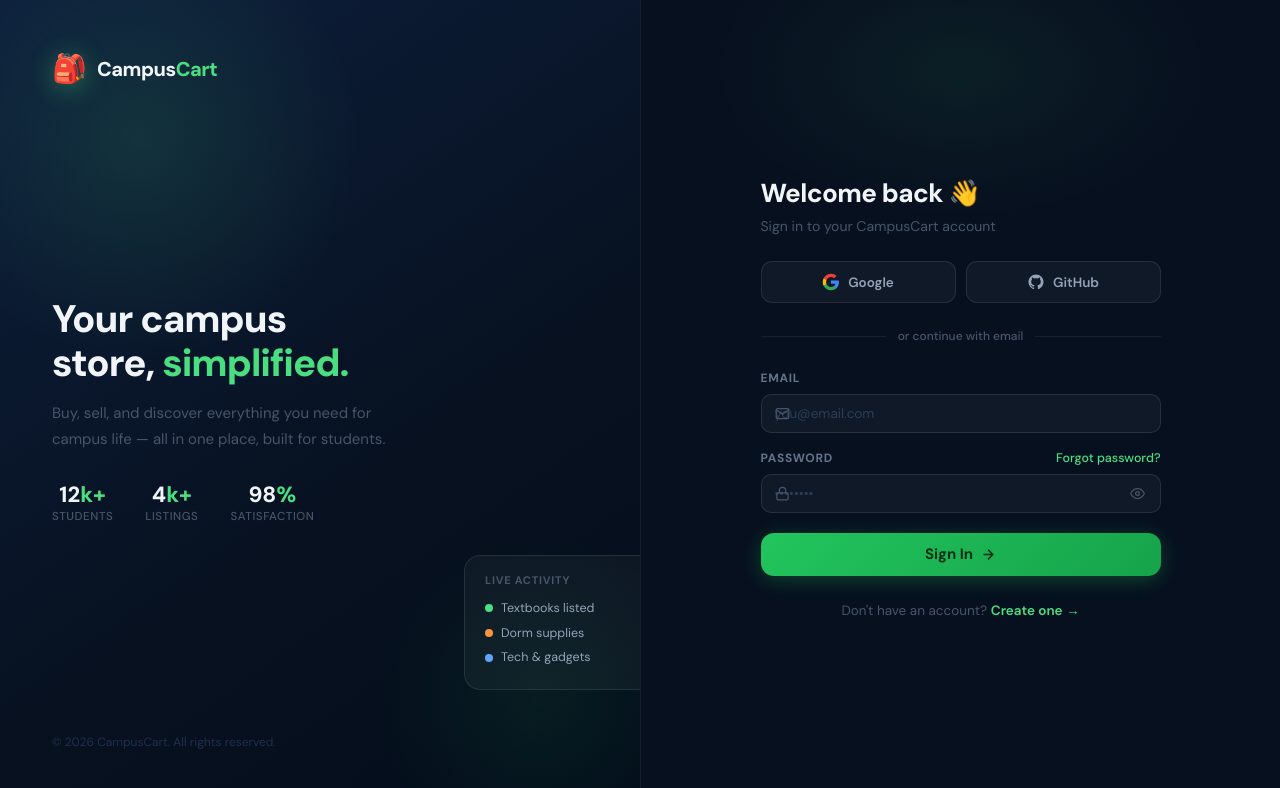
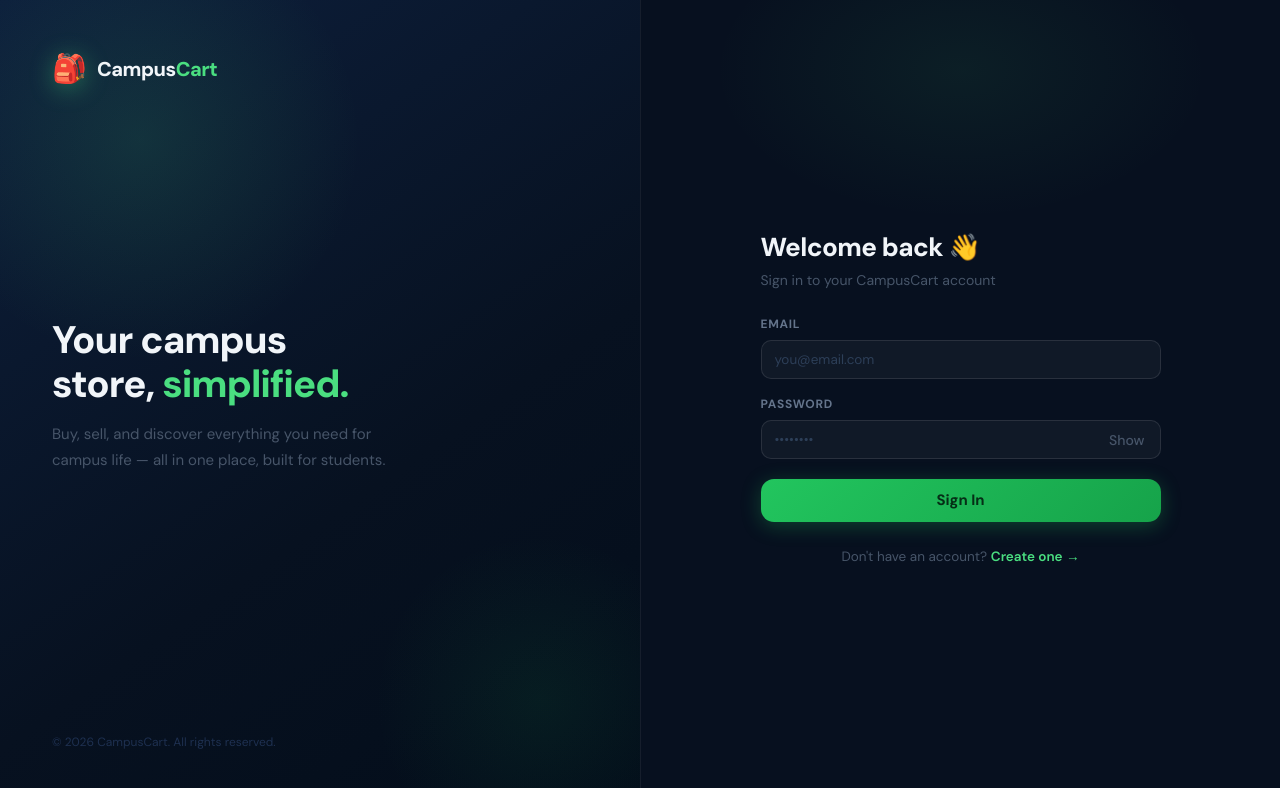
Before and after one commit to jusferjay/campuscart, a React (Vite) app: page / in a window 1280 px wide. Shown: the top 788 px of the page. Built offline with nearby package versions, Linux system fonts and the light colour scheme.

Commit message:
Update Login Page

```diff
--- a/src/pages/Login.jsx
+++ b/src/pages/Login.jsx
@@ -1,5 +1,6 @@
 import { useState } from "react";
 import { Link } from "react-router-dom";
+import { supabase } from "../supabaseClient";
 import "./Login.css";
 
 function Login({ onLogin }) {
@@ -9,7 +10,7 @@ function Login({ onLogin }) {
   const [loading, setLoading] = useState(false);
   const [error, setError] = useState("");
 
-  const handleSubmit = (e) => {
+  const handleSubmit = async (e) => {
     e.preventDefault();
     setError("");
 
@@ -19,10 +20,32 @@ function Login({ onLogin }) {
     }
 
     setLoading(true);
-    setTimeout(() => {
+
+    // LOGIN USING SUPABASE
+    const { data, error } = await supabase.auth.signInWithPassword({
+      email: email,
+      password: password,
+    });
+
+    if (error) {
+      setError(error.message);
       setLoading(false);
-      onLogin?.();
-    }, 1200);
+      return;
+    }
+
+    // GET USER PROFILE
+    const { data: profile } = await supabase
+      .from("profiles")
+      .select("*")
+      .eq("id", data.user.id)
+      .single();
+
+    console.log("User:", data.user);
+    console.log("Profile:", profile);
+
+    setLoading(false);
+
+    onLogin?.(profile);
   };
 
   return (
@@ -37,28 +60,10 @@ function Login({ onLogin }) {
 
         <div className="left-hero">
           <h1>Your campus<br/>store, <span>simplified.</span></h1>
-          <p>Buy, sell, and discover everything you need for campus life — all in one place, built for students.</p>
-          <div className="left-stats">
-            <div className="stat">
-              <span className="stat-num">12<em>k+</em></span>
-              <span className="stat-label">Students</span>
-            </div>
-            <div className="stat">
-              <span className="stat-num">4<em>k+</em></span>
-              <span className="stat-label">Listings</span>
-            </div>
-            <div className="stat">
-              <span className="stat-num">98<em>%</em></span>
-              <span className="stat-label">Satisfaction</span>
-            </div>
-          </div>
-        </div>
-
-        <div className="float-card">
-          <div className="float-card-label">Live Activity</div>
-          <div className="float-card-item"><span className="dot green" />Textbooks listed</div>
-          <div className="float-card-item"><span className="dot orange" />Dorm supplies</div>
-          <div className="float-card-item"><span className="dot blue" />Tech &amp; gadgets</div>
+          <p>
+            Buy, sell, and discover everything you need for campus life —
+            all in one place, built for students.
+          </p>
         </div>
 
         <p className="left-footer">© 2026 CampusCart. All rights reserved.</p>
@@ -78,112 +83,64 @@ function Login({ onLogin }) {
           {/* Error */}
           {error && (
             <div className="login-error">
-              <svg width="14" height="14" viewBox="0 0 24 24" fill="none" stroke="currentColor" strokeWidth="2.5" strokeLinecap="round">
-                <circle cx="12" cy="12" r="10"/><line x1="12" y1="8" x2="12" y2="12"/><line x1="12" y1="16" x2="12.01" y2="16"/>
-              </svg>
               {error}
             </div>
           )}
 
-          {/* OAuth */}
-          <div className="oauth-row">
-            <button type="button" className="oauth-btn">
-              <svg width="18" height="18" viewBox="0 0 24 24" fill="none">
-                <path d="M22.56 12.25c0-.78-.07-1.53-.2-2.25H12v4.26h5.92c-.26 1.37-1.04 2.53-2.21 3.31v2.77h3.57c2.08-1.92 3.28-4.74 3.28-8.09z" fill="#4285F4"/>
-                <path d="M12 23c2.97 0 5.46-.98 7.28-2.66l-3.57-2.77c-.98.66-2.23 1.06-3.71 1.06-2.86 0-5.29-1.93-6.16-4.53H2.18v2.84C3.99 20.53 7.7 23 12 23z" fill="#34A853"/>
-                <path d="M5.84 14.09c-.22-.66-.35-1.36-.35-2.09s.13-1.43.35-2.09V7.07H2.18C1.43 8.55 1 10.22 1 12s.43 3.45 1.18 4.93l3.66-2.84z" fill="#FBBC05"/>
-                <path d="M12 5.38c1.62 0 3.06.56 4.21 1.64l3.15-3.15C17.45 2.09 14.97 1 12 1 7.7 1 3.99 3.47 2.18 7.07l3.66 2.84c.87-2.6 3.3-4.53 6.16-4.53z" fill="#EA4335"/>
-              </svg>
-              Google
-            </button>
-            <button type="button" className="oauth-btn">
-              <svg width="18" height="18" viewBox="0 0 24 24" fill="currentColor">
-                <path d="M12 2C6.477 2 2 6.477 2 12c0 4.42 2.865 8.166 6.839 9.489.5.092.682-.217.682-.482 0-.237-.008-.866-.013-1.7-2.782.604-3.369-1.341-3.369-1.341-.454-1.155-1.11-1.462-1.11-1.462-.908-.62.069-.608.069-.608 1.003.07 1.531 1.03 1.531 1.03.892 1.529 2.341 1.087 2.91.832.092-.647.35-1.088.636-1.338-2.22-.253-4.555-1.11-4.555-4.943 0-1.091.39-1.984 1.029-2.683-.103-.253-.446-1.27.098-2.647 0 0 .84-.269 2.75 1.025A9.578 9.578 0 0112 6.836c.85.004 1.705.115 2.504.337 1.909-1.294 2.747-1.025 2.747-1.025.546 1.377.202 2.394.1 2.647.64.699 1.028 1.592 1.028 2.683 0 3.842-2.339 4.687-4.566 4.935.359.309.678.919.678 1.852 0 1.336-.012 2.415-.012 2.743 0 .267.18.578.688.48C19.138 20.163 22 16.418 22 12c0-5.523-4.477-10-10-10z"/>
-              </svg>
-              GitHub
-            </button>
-          </div>
-
-          <div className="divider">
-            <span className="divider-line" />
-            <span className="divider-text">or continue with email</span>
-            <span className="divider-line" />
-          </div>
-
-          {/* Form */}
           <form className="login-form" onSubmit={handleSubmit}>
 
+            {/* EMAIL */}
             <div className="field-group">
               <label className="field-label">Email</label>
               <div className="input-wrap">
-                <svg className="input-icon" width="15" height="15" viewBox="0 0 24 24" fill="none" stroke="currentColor" strokeWidth="2" strokeLinecap="round" strokeLinejoin="round">
-                  <path d="M4 4h16c1.1 0 2 .9 2 2v12c0 1.1-.9 2-2 2H4c-1.1 0-2-.9-2-2V6c0-1.1.9-2 2-2z"/><polyline points="22,6 12,13 2,6"/>
-                </svg>
                 <input
                   className="login-input"
                   type="email"
                   placeholder="you@email.com"
                   value={email}
                   onChange={(e) => setEmail(e.target.value)}
-                  autoComplete="email"
                 />
               </div>
             </div>
 
+            {/* PASSWORD */}
             <div className="field-group">
-              <div className="label-row">
-                <label className="field-label">Password</label>
-                <button type="button" className="forgot-link">Forgot password?</button>
-              </div>
+              <label className="field-label">Password</label>
               <div className="input-wrap">
-                <svg className="input-icon" width="15" height="15" viewBox="0 0 24 24" fill="none" stroke="currentColor" strokeWidth="2" strokeLinecap="round" strokeLinejoin="round">
-                  <rect x="3" y="11" width="18" height="11" rx="2" ry="2"/><path d="M7 11V7a5 5 0 0 1 10 0v4"/>
-                </svg>
                 <input
                   className="login-input"
                   type={showPass ? "text" : "password"}
                   placeholder="••••••••"
                   value={password}
                   onChange={(e) => setPassword(e.target.value)}
-                  autoComplete="current-password"
                 />
+
                 <button
                   type="button"
                   className="toggle-pass"
-                  onClick={() => setShowPass(p => !p)}
-                  aria-label={showPass ? "Hide password" : "Show password"}
+                  onClick={() => setShowPass(!showPass)}
                 >
-                  {showPass ? (
-                    <svg width="15" height="15" viewBox="0 0 24 24" fill="none" stroke="currentColor" strokeWidth="2" strokeLinecap="round" strokeLinejoin="round">
-                      <path d="M17.94 17.94A10.07 10.07 0 0 1 12 20c-7 0-11-8-11-8a18.45 18.45 0 0 1 5.06-5.94"/><path d="M9.9 4.24A9.12 9.12 0 0 1 12 4c7 0 11 8 11 8a18.5 18.5 0 0 1-2.16 3.19"/><line x1="1" y1="1" x2="23" y2="23"/>
-                    </svg>
-                  ) : (
-                    <svg width="15" height="15" viewBox="0 0 24 24" fill="none" stroke="currentColor" strokeWidth="2" strokeLinecap="round" strokeLinejoin="round">
-                      <path d="M1 12s4-8 11-8 11 8 11 8-4 8-11 8-11-8-11-8z"/><circle cx="12" cy="12" r="3"/>
-                    </svg>
-                  )}
+                  {showPass ? "Hide" : "Show"}
                 </button>
               </div>
             </div>
 
-            <button className={`login-btn ${loading ? "loading" : ""}`} type="submit" disabled={loading}>
-              {loading ? (
-                <span className="spinner" />
-              ) : (
-                <>
-                  Sign In
-                  <svg width="15" height="15" viewBox="0 0 24 24" fill="none" stroke="currentColor" strokeWidth="2.5" strokeLinecap="round" strokeLinejoin="round">
-                    <path d="M5 12h14M12 5l7 7-7 7"/>
-                  </svg>
-                </>
-              )}
+            {/* LOGIN BUTTON */}
+            <button
+              className={`login-btn ${loading ? "loading" : ""}`}
+              type="submit"
+              disabled={loading}
+            >
+              {loading ? <span className="spinner" /> : "Sign In"}
             </button>
 
           </form>
 
           <p className="login-footer">
             Don't have an account?{" "}
-            <Link to="/register" className="register-link">Create one →</Link>
+            <Link to="/register" className="register-link">
+              Create one →
+            </Link>
           </p>
 
         </div>
```
Also changed, not shown: 1 other file (tests, documents, lock files or other folders).
